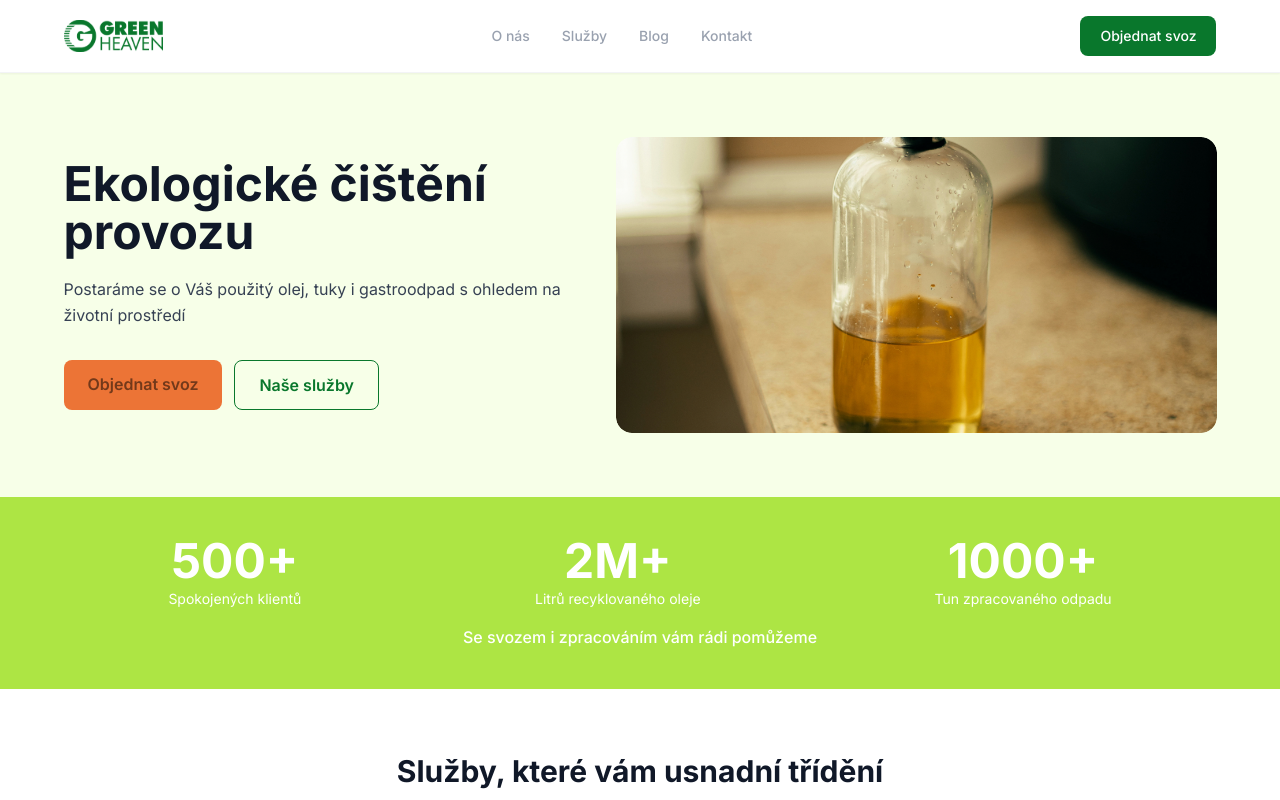
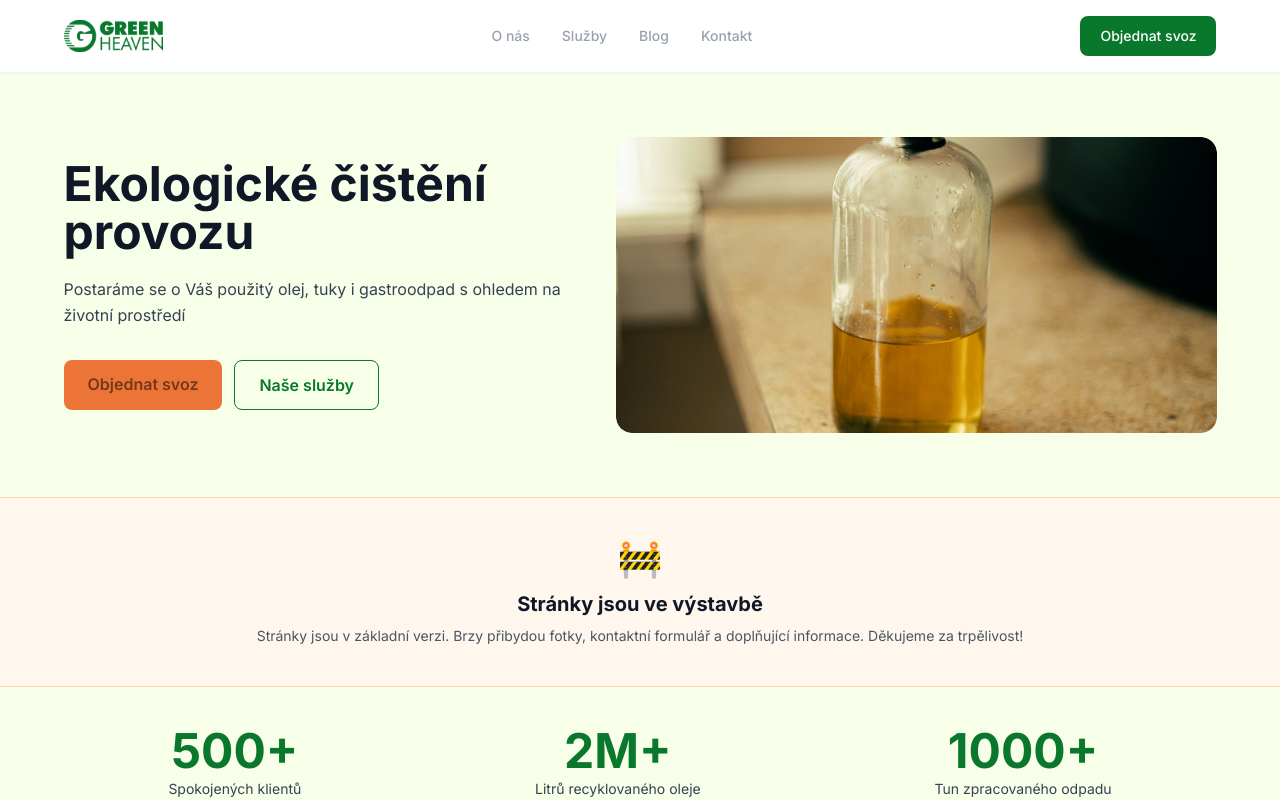
Before and after one commit to SolityForFree/greenheavenwww, a React (Vite) app: page / in a window 1280 px wide. Shown: the top 800 px of the page. Built offline with nearby package versions, Linux system fonts and the light colour scheme.

Commit message:
Small updates.

```diff
--- a/src/pages/About.jsx
+++ b/src/pages/About.jsx
@@ -86,15 +86,6 @@ export default function About() {
         </div>
       </section>
 
-      {/* Under construction banner */}
-      <section className="bg-orange-50 border-y border-orange-200 py-10">
-        <div className="max-w-content mx-auto px-6 text-center">
-          <div className="text-4xl mb-3">🚧</div>
-          <h2 className="text-xl font-bold text-dark mb-2">Stránky jsou ve výstavbě</h2>
-          <p className="text-muted text-sm">Stránky jsou v základní verzi. Brzy přibydou fotky, kontaktní formulář a doplňující informace. Děkujeme za trpělivost!</p>
-        </div>
-      </section>
-
       {/* Values */}
       {/* <section className="bg-green-light py-14">
         <div className="max-w-content mx-auto px-6">
--- a/src/pages/Home.jsx
+++ b/src/pages/Home.jsx
@@ -98,18 +98,27 @@ export default function Home() {
         </div>
       </section>
 
+      {/* Under construction banner */}
+      <section className="bg-orange-50 border-y border-orange-200 py-10">
+        <div className="max-w-content mx-auto px-6 text-center">
+          <div className="text-4xl mb-3">🚧</div>
+          <h2 className="text-xl font-bold text-dark mb-2">Stránky jsou ve výstavbě</h2>
+          <p className="text-muted text-sm">Stránky jsou v základní verzi. Brzy přibydou fotky, kontaktní formulář a doplňující informace. Děkujeme za trpělivost!</p>
+        </div>
+      </section>
+
       {/* Stats */}
-      <section className="bg-lime">
+      <section className="bg-green-light">
         <div className="max-w-content mx-auto px-6 py-10">
           <div className="flex flex-col md:flex-row items-center justify-around gap-6 mb-4">
             {stats.map((s) => (
               <div key={s.value} className="text-center">
-                <div className="text-5xl font-bold text-white">{s.value}</div>
-                <div className="text-white text-sm mt-1">{s.label}</div>
+                <div className="text-5xl font-bold text-green-primary">{s.value}</div>
+                <div className="text-body text-sm mt-1">{s.label}</div>
               </div>
             ))}
           </div>
-          <p className="text-center text-white font-medium mt-2">
+          <p className="text-center text-muted font-medium mt-2">
             Se svozem i zpracováním vám rádi pomůžeme
           </p>
         </div>
```
